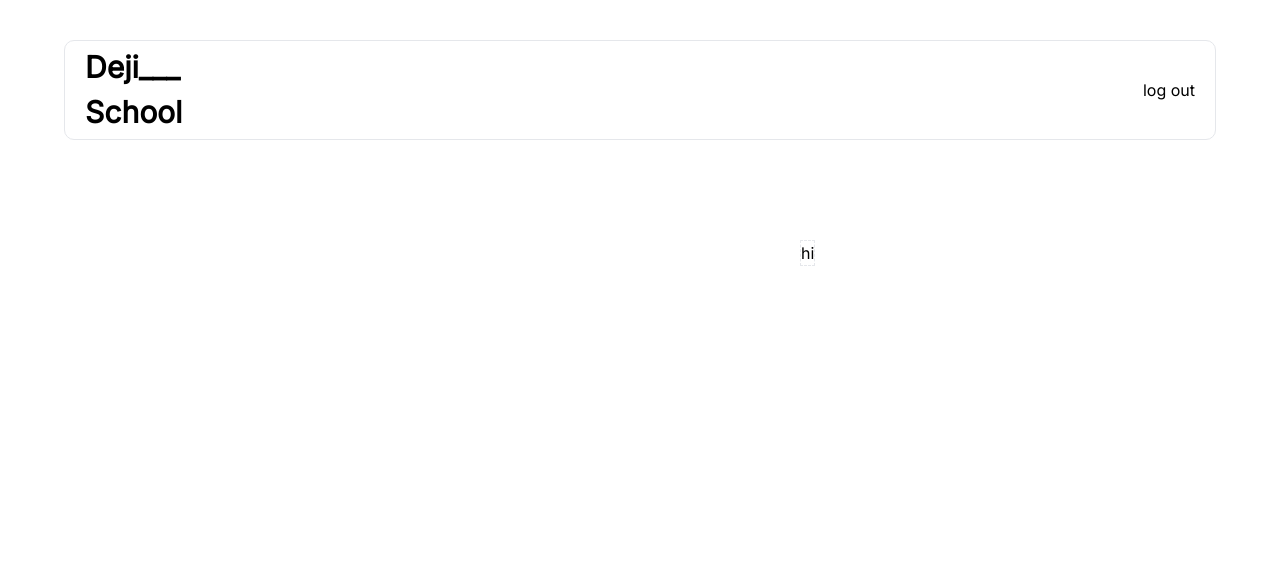
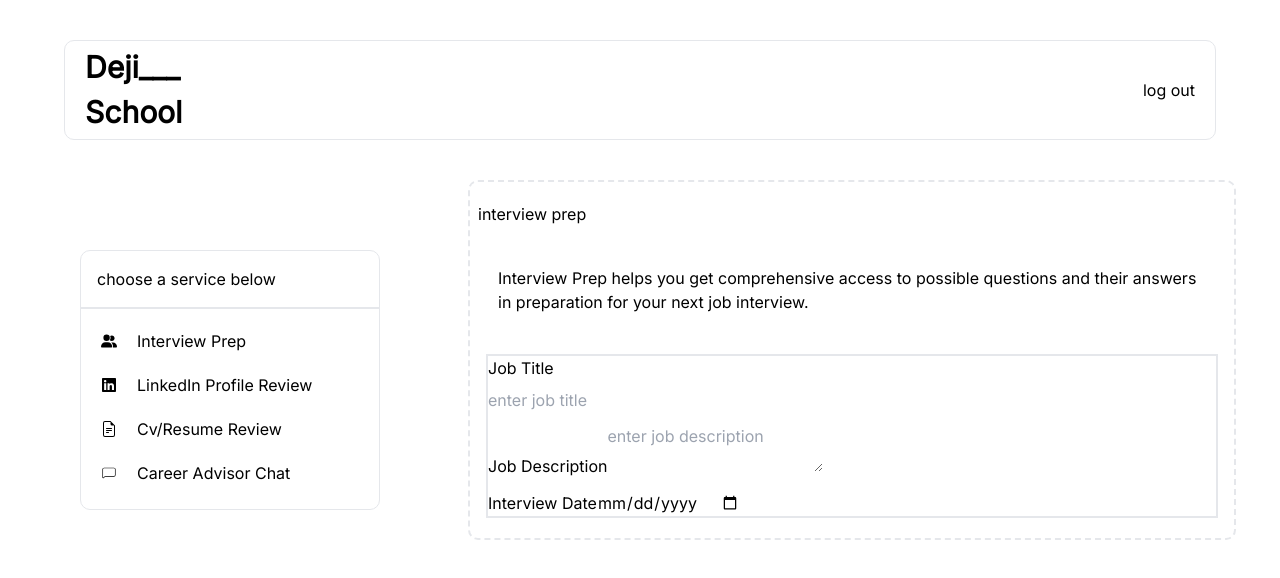
Before and after one commit to Deji06/alt-school-ai-repliication, a Next.js app: page /main in a window 1280 px wide. Shown: the top 578 px of the page. Built offline with nearby package versions, Linux system fonts and the light colour scheme.

Commit message:
bug fixing

```diff
--- a/app/LogIn/page.tsx
+++ b/app/LogIn/page.tsx
@@ -1,6 +1,6 @@
 "use client";
 import React from "react";
-import Signup from "../components/SignUp";
+// import Signup from "../components/SignUp";
 import Login from '@/app/components/LogIn'
 // import {useState} from 'react'
 // import { FcGoogle } from "react-icons/fc";
@@ -9,7 +9,7 @@ import Login from '@/app/components/LogIn'
 // import auth from '@/app/firebase/config'
 // import {useRouter} from 'next/navigation'
 
-type Props = {};
+// type Props = {};
 
 const LogIn = () => {
   return (
--- a/app/components/LogIn.tsx
+++ b/app/components/LogIn.tsx
@@ -6,8 +6,6 @@ import Link from "next/link";
 import { useSignInWithEmailAndPassword } from "react-firebase-hooks/auth";
 import auth from "@/app/firebase/config";
 import { useRouter } from "next/navigation";
-
-type Props = {};
 
 const LogIn = () => {
   // states
--- a/app/components/Modal.tsx
+++ b/app/components/Modal.tsx
@@ -4,9 +4,9 @@ import { FaLinkedin } from "react-icons/fa";
 import { CiChat1 } from "react-icons/ci";
 import { BsFileEarmarkText } from "react-icons/bs";
 
-type Props = {};
 
-const Modal = (props: Props) => {
+
+const Modal = () => {
   return (
     <div className="border mt-20 rounded-[10px] pb-3 sm:w-[400px] sm:mx-20 bg-white">
       <p className="mx-4 font-black py-4">some of our services you'll need</p>
--- a/app/main/page.tsx
+++ b/app/main/page.tsx
@@ -1,49 +1,47 @@
 "use client";
-import Modal from "../components/Modal";
-import { useState, useEffect } from "react";
+// import Modal from "../components/Modal";
+import { useState} from "react";
 import { FaUserGroup } from "react-icons/fa6";
 import { FaLinkedin } from "react-icons/fa";
 import { CiChat1 } from "react-icons/ci";
 import { BsFileEarmarkText } from "react-icons/bs";
 import { GiHamburgerMenu } from "react-icons/gi";
 
-type Props = {};
+// type Props = {};
 
-const main = (props: Props) => {
+const main = () => {
   const [currentPage, setCurrentPage] = useState<
     "screen1" | "screen2" | "screen3" | "screen4"
   >("screen1");
-  const[openMenu, setOpenMenu] = useState<boolean>(false)
+  const [openMenu, setOpenMenu] = useState<boolean>(false);
 
-  const handleScreenChange = () => {
+  const handleHamburgerMenu = () => {
+    setOpenMenu(!openMenu);
+    // setOpenMenu((prevState) => !prevState); // Toggle the state
+    console.log("clicked");
+  };
+  const handleScreenChange = (
+    screen: "screen1" | "screen2" | "screen3" | "screen4"
+  ): void => {
+    setCurrentPage(screen);
+  };
 
-  }
-  const handleHamburgerMenu = (): void => {
-    setOpenMenu((prevState) => !prevState); // Toggle the state
-  };
-  // const handleHamburgerMenu = () => {
-  //   setOpenMenu(!openMenu)
-  //   console.log(openMenu);
-  //   console.log('clicked');
+  // useEffect(() => {
+  //   console.log('openMenu state changed:', openMenu);
+  // }, [openMenu]);
 
-  // }
-  useEffect(() => {
-    console.log('openMenu state changed:', openMenu);
-  }, [openMenu]);
-
-
-  //   const handleScreenChange = (
-  //     screen: "screen1" | "screen2" | "screen3" | "screen4"
-  //   ): void => {
-  //     setCurrentPage(screen); // Update the state to the selected screen
-  //     if (screen === "screen1") {
-  //       setOpenDashboard(true); // Open the dashboard when screen2 is selected
-  //     } else if (screen === "screen2") {
-  //       setOpenDashboard(false); // Open the dashboard when screen2 is selected
-  //     } else {
-  //       setOpenDashboard(false); // Close the dashboard for other screens
-  //     }
-  //   };
+  // const handleScreenChange = (
+  //   screen: "screen1" | "screen2" | "screen3" | "screen4"
+  // ): void => {
+  //   setCurrentPage(screen); // Update the state to the selected screen
+  //   if (screen === "screen1") {
+  //     setOpenDashboard(true); // Open the dashboard when screen2 is selected
+  //   } else if (screen === "screen2") {
+  //     setOpenDashboard(false); // Open the dashboard when screen2 is selected
+  //   } else {
+  //     setOpenDashboard(false); // Close the dashboard for other screens
+  //   }
+  // };
 
   // const[pages, setPages] =  useState(false)
   return (
@@ -54,13 +52,58 @@ const main = (props: Props) => {
             deji___ <br />
             school
           </p>
-          <GiHamburgerMenu className="sm:hidden text-[30px]" onClick={handleHamburgerMenu}/>
+          <GiHamburgerMenu
+            className="sm:hidden text-[30px] cursor-pointer"
+            onClick={handleHamburgerMenu}
+          />
           <button className="hidden sm:flex">log out</button>
         </div>
-        <div className="flex sm:flex-row flex-col items-center relative sm:absolute">
-          {/* left side modal */}
-        {openMenu &&
-          <div className="sm:w-[40%] w-[100%] absolute top-[-80px] sm:top-0">
+        {/* contsainer div */}
+        <div className="flex sm:flex-row flex-col items-center gap-x-2 relative sm:absolute">
+          {/* left side mobile modal */}
+          {openMenu && (
+            <div className="sm:w-[40%] w-[100%] sm:hidden absolute top-[-80px] sm:top-0">
+              <div className="border mt-20 rounded-[10px] pb-3 sm:w-[300px] sm:mx-20 bg-white">
+                <p className="mx-4 hidden sm:flex  py-4">
+                  choose a service below
+                </p>
+                <div className="border hidden sm:flex "></div>
+                <div className="flex flex-col px-5 gap-y-5 mt-2 py-3">
+                  <div className="flex items-center gap-x-5">
+                    <FaUserGroup />
+                    <p onClick={() => {}} className=" capitalize">
+                      interview prep
+                    </p>
+                  </div>
+                  <div className="flex items-center gap-x-5">
+                    <FaLinkedin />
+                    <p
+                      onClick={(handleScreenChange) => {
+                        currentPage === "screen2";
+                      }}
+                      className=" capitalize"
+                    >
+                      linkedIn profile review
+                    </p>
+                  </div>
+                  <div className="flex items-center gap-x-5">
+                    <BsFileEarmarkText />
+                    <p onClick={() => {}} className="capitalize">
+                      cv/resume review
+                    </p>
+                  </div>
+                  <div className="flex items-center gap-x-5 ">
+                    <CiChat1 />
+                    <p onClick={() => {}} className="capitalize">
+                      career advisor chat
+                    </p>
+                  </div>
+                </div>
+              </div>
+            </div>
+          )}
+          {/* left side big screen modal */}
+          <div className="hidden sm:flex">
             <div className="border mt-20 rounded-[10px] pb-3 sm:w-[300px] sm:mx-20 bg-white">
               <p className="mx-4 hidden sm:flex  py-4">
                 choose a service below
@@ -69,28 +112,75 @@ const main = (props: Props) => {
               <div className="flex flex-col px-5 gap-y-5 mt-2 py-3">
                 <div className="flex items-center gap-x-5">
                   <FaUserGroup />
-                  <p onClick={() => {}} className=" capitalize">interview prep</p>
+                  <p
+                    onClick={() => {
+                      handleScreenChange("screen1");
+                    }}
+                    className=" capitalize cursor-pointer"
+                  >
+                    interview prep
+                  </p>
                 </div>
                 <div className="flex items-center gap-x-5">
                   <FaLinkedin />
-                  <p onClick={() => {}} className=" capitalize">linkedIn profile review</p>
+                  <p
+                    onClick={() => {
+                      handleScreenChange("screen2");
+                    }}
+                    className=" capitalize cursor-pointer"
+                  >
+                    linkedIn profile review
+                  </p>
                 </div>
                 <div className="flex items-center gap-x-5">
                   <BsFileEarmarkText />
-                  <p onClick={() => {}} className="capitalize">cv/resume review</p>
+                  <p onClick={() => {}} className="capitalize cursor-pointer">
+                    cv/resume review
+                  </p>
                 </div>
                 <div className="flex items-center gap-x-5 ">
                   <CiChat1 />
-                  <p onClick={() => {}} className="capitalize">career advisor chat</p>
+                  <p onClick={() => {}} className="capitalize cursor-pointer">
+                    career advisor chat
+                  </p>
                 </div>
               </div>
             </div>
           </div>
-      }
           {/* right side */}
-          <div className="border-dashed border absolute top-[500px] sm:top-[100px] sm:left-[800px]">
-            <p>hi</p>
-          </div>
+          {/* screen 1 */}
+          {currentPage === "screen1" && (
+            <div className="border-dashed border-2 rounded-[10px] px-2 space-y-10 py-5 w-[60%] mt-10">
+              <p className="">interview prep</p>
+              <p className="px-5">
+                Interview Prep helps you get comprehensive access to possible
+                questions and their answers in preparation for your next job
+                interview.
+              </p>
+              <form className="border-2 flex flex-col gap-y-3 mx-2">
+                <div className="flex flex-col gap-y-2">
+                  <label htmlFor="">Job Title</label>
+                  <input type="text" placeholder="enter job title" />
+                </div>
+                <div>
+                  <label htmlFor="">Job Description</label>
+                  <textarea name="" id="" placeholder="enter job description" ></textarea>
+                </div>
+                <div>
+                  <label htmlFor="">Interview Date</label>
+                  <input type="date" />
+                </div>
+
+
+              </form>
+            </div>
+          )}
+          {/* screen 2 */}
+          {currentPage === "screen2" && (
+            <div className="border-dashed border">
+              <p>yo</p>
+            </div>
+          )}
         </div>
       </div>
     </>
--- a/app/page.tsx
+++ b/app/page.tsx
@@ -4,11 +4,7 @@ import Link from "next/link";
 import SignUp from "./components/SignUp";
 import Modal from '@/app/components/Modal'
 
-type Props = {};
-
-
-
-const page = (props: Props) => {
+const page = () => {
   return (
     <>
       <div className="px-4 py-4 sm:px-0 sm:py-0">
```
